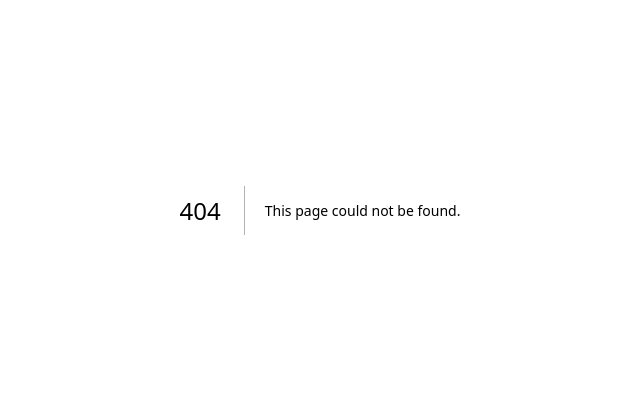
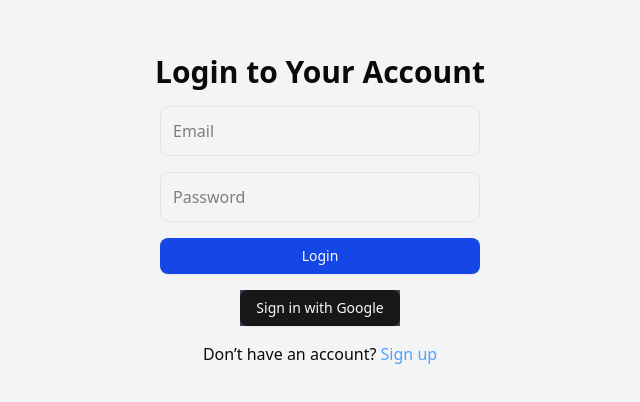
Before and after one commit to kadelcode/ai-chat-app, a Next.js app: page /login in a window 1280 px wide. Before the commit this address had no page. Shown: the part 190-592 px from the top of the page, without its empty margins (320-960 px from the left). Built offline with nearby package versions, Linux system fonts and the light colour scheme; no server answers.

Commit message:
New routes

```diff
--- /dev/null
+++ b/src/app/chat/layout.tsx
@@ -0,0 +1,5 @@
+import { AuthProviderComponent } from "@/context/AuthContext";
+
+export default function ChatLayout({ children }: { children: React.ReactNode}) {
+    return <AuthProviderComponent>{children}</AuthProviderComponent>
+}
--- /dev/null
+++ b/src/app/chat/page.tsx
@@ -0,0 +1,20 @@
+"use client";
+import { useAuth } from "@/context/AuthContext";
+import { useEffect } from "react";
+import { useRouter } from "next/navigation";
+
+
+export default function ChatPage() {
+    const { user } = useAuth();
+    const router = useRouter();
+
+    useEffect(() => {
+        if (!user) {
+            router.push("/login"); // Redirect if not logged in
+        }
+    }, [user, router]);
+
+    if (!user) return <p>Redirecting...</p>
+
+    return <div>Welcome to the Chat App</div>;
+}
--- /dev/null
+++ b/src/app/login/layout.tsx
@@ -0,0 +1,11 @@
+import { Metadata } from "next";
+
+export const metadata: Metadata = {
+    title: "Sign In",
+    description: "Sign in page",
+    icons: "nova-favicon.ico",
+};
+
+export default function LoginLayout({ children }: { children: React.ReactNode }) {
+    return <>{children}</>;
+}
--- /dev/null
+++ b/src/app/login/page.tsx
@@ -0,0 +1,83 @@
+"use client";
+import { useState } from "react";
+// import { useAuth } from "@/context/AuthContext";
+import { useRouter } from "next/navigation";
+import { Button } from "@/components/ui/button";
+import Link from "next/link";
+import { Loader2 } from "lucide-react";
+import { motion } from "framer-motion";
+import { signInWithEmailAndPassword, signInWithPopup } from "firebase/auth";
+import { auth, googleProvider } from "@/lib/firebase";
+
+
+export default function LoginPage() {
+  // const { loginWithGoogle, loginWithEmail } = useAuth();
+  const router = useRouter();
+  const [email, setEmail] = useState("");
+  const [password, setPassword] = useState("");
+  const [loading, setLoading] = useState(false);
+  const [error, setError] = useState("");
+
+
+  const handleEmailLogin = async (e: React.FormEvent) => {
+    e.preventDefault();
+    setLoading(true);
+    setError("");
+
+    try {
+      await signInWithEmailAndPassword(auth, email, password);
+      router.push("/chat"); // Redirect to chat after login
+    } catch (err) {
+      setError("Invalid email or password");
+    }
+    setLoading(false);
+  };
+
+  return (
+    <motion.main
+      className="flex flex-col items-center justify-center min-h-screen bg-gray-100 p-6"
+      initial={{ opacity: 0 }}
+      animate={{ opacity: 1 }}
+    >
+      <h1 className="text-3xl font-bold mb-4">Login to Your Account</h1>
+
+      <form onSubmit={handleEmailLogin} className="flex flex-col gap-4 w-80">
+        {/* Displays error messages */}
+        {error && <p className="text-white p-3 rounded-md bg-red-400 mt-2">{error}</p>}
+        <input
+          type="email"
+          placeholder="Email"
+          value={email}
+          onChange={(e) => setEmail(e.target.value)}
+          required
+          className="p-3 border rounded-md"
+        />
+        <input
+          type="password"
+          placeholder="Password"
+          value={password}
+          onChange={(e) => setPassword(e.target.value)}
+          required
+          className="p-3 border rounded-md"
+        />
+
+        <Button type="submit" className="bg-blue-700" disabled={loading}>
+            { loading ? <Loader2 /> : "Login" }
+        </Button>
+      </form>
+
+      <div className="mt-4 bg-gray-700">
+        <Button
+          onClick={() => signInWithPopup(auth, googleProvider)}
+        >
+            Sign in with Google
+        </Button>
+        {/*<Button onClick={() => login(githubProvider)}>Login with GitHub</Button>*/}
+      </div>
+
+      <p className="mt-4">
+        Don’t have an account? <Link href="/register" className="text-blue-400">Sign up</Link>
+      </p>
+    </motion.main>
+  );
+}
```
